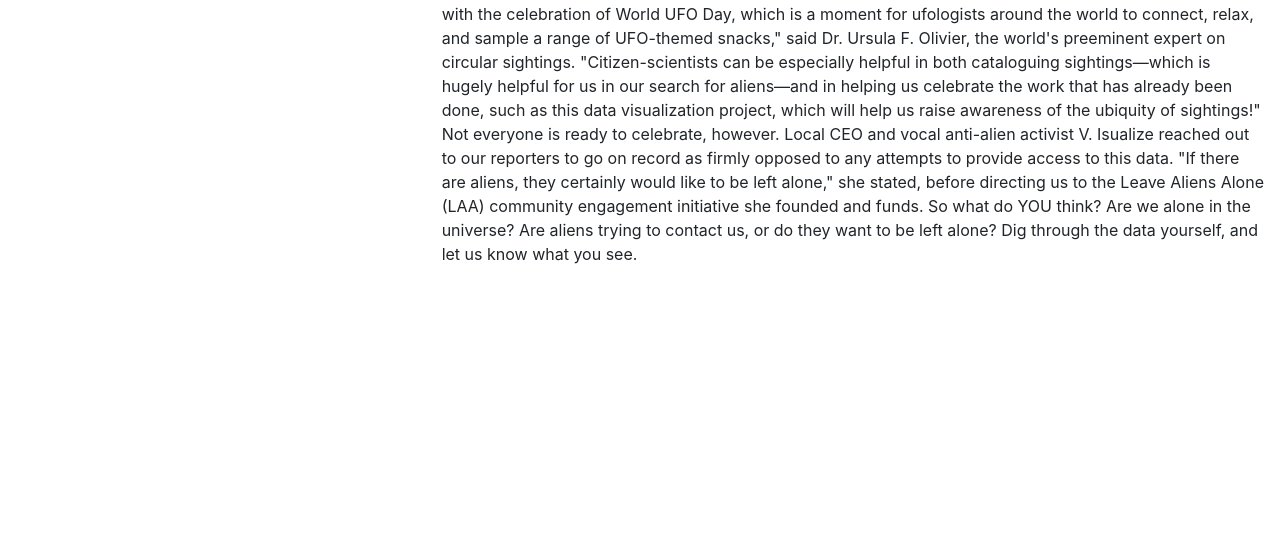
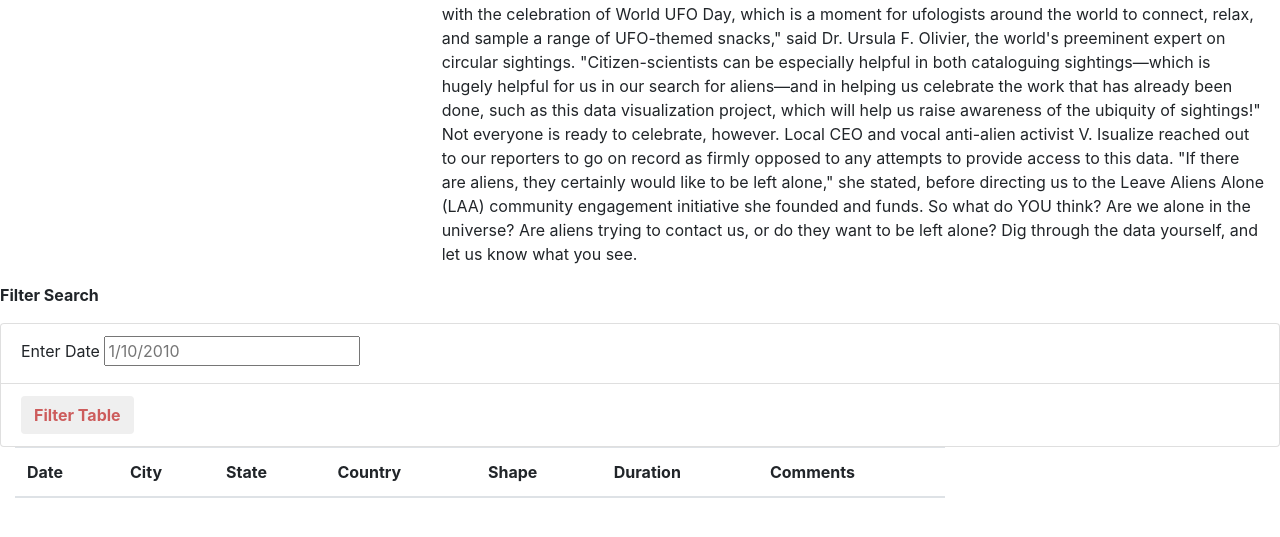
Before and after one commit to cameronmitchell18/UFO-Practice, a plain HTML site: page index.html in a window 1280 px wide. Shown: the part 185-722 px from the top of the page. Drawn offline with nearby package versions, Linux system fonts and the light colour scheme.

Commit message:
updated html

```diff
--- a/index.html
+++ b/index.html
@@ -58,6 +58,50 @@
             </div>
           </div>
         </div>
+              <div class="container-fluid">
+                <div class="row">
+                  <div class="col-md-3">
+
+                  </div>
+                  <div class="col-md-9">
+
+                  </div>
+                </div>
+              </div>
+              <form>
+                <p style="font-weight: bolder;">Filter Search</p>
+              </form>
+              <ul class="list-group">
+                <li class="list-group-item">
+                  <label for="date">Enter Date</label>
+                  <input type="text" placeholder="1/10/2010" id="datetime" />
+
+                </li>
+                <li class="list-group-item">
+                  <button id="filter-btn" type="button" class="btn btn-default" style="color: indianred;font-weight: bolder;">Filter Table</button>
+
+                </li>
+
+              </ul>
+              <div class="col-md-9">
+                <table class="table table-striped">
+                  <thead>
+                    <tr>
+                      <th>Date</th>
+                        <th>City</th>
+                        <th>State</th>
+                        <th>Country</th>
+                        <th>Shape</th>
+                        <th>Duration</th>
+                        <th>Comments</th>
+                    </tr>
+                  </thead>
+                  <tbody></tbody>
+                </table>
+              </div>
+            </div>
+          </div>
+        </div>
       </div>
     </div>
   </body>
```
